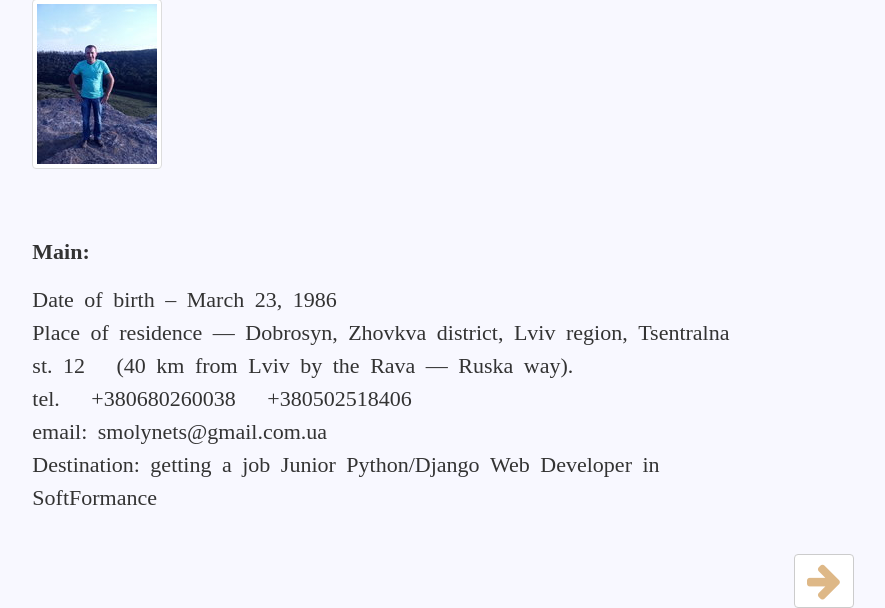
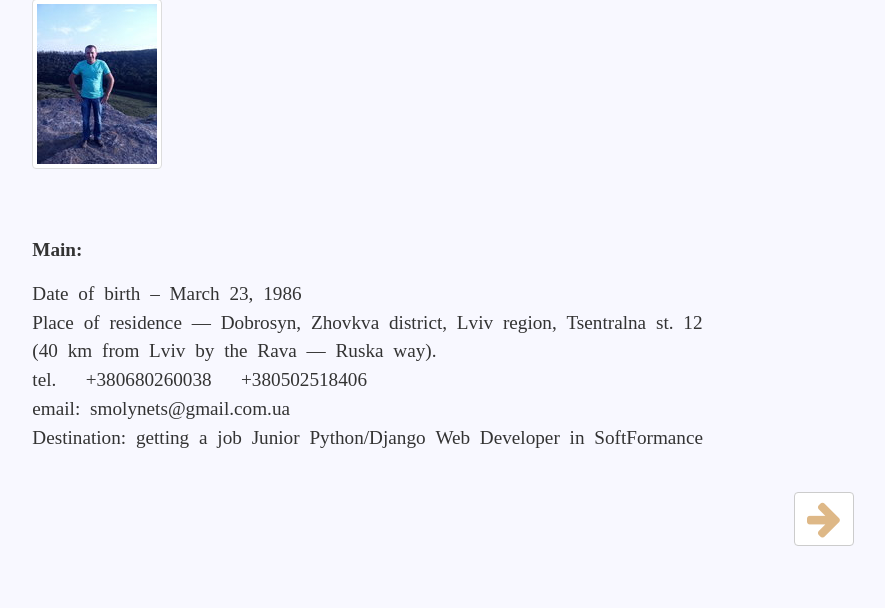
Before and after one commit to smolynets/mycv, a Django app: page / in a window 1280 px wide. Shown: the part 251-859 px from the top of the page, without its empty margins (211-1096 px from the left). After the commit the page ends 797 px from the top, so only its background shows below. Run offline with Django 3.2, Linux system fonts and the light colour scheme; some libraries are stand-ins or nearby versions.

Commit message:
add font-size: 1.5vw; to .text (css)

```diff
--- a/cv/static/css/main.css
+++ b/cv/static/css/main.css
@@ -22,7 +22,7 @@ body {
 
 .text{
 	margin-top: 20px;
-	font-size: 22px;
+	font-size: 1.5vw;
 	font-family: 'FontAwesome';
 }
 
```
